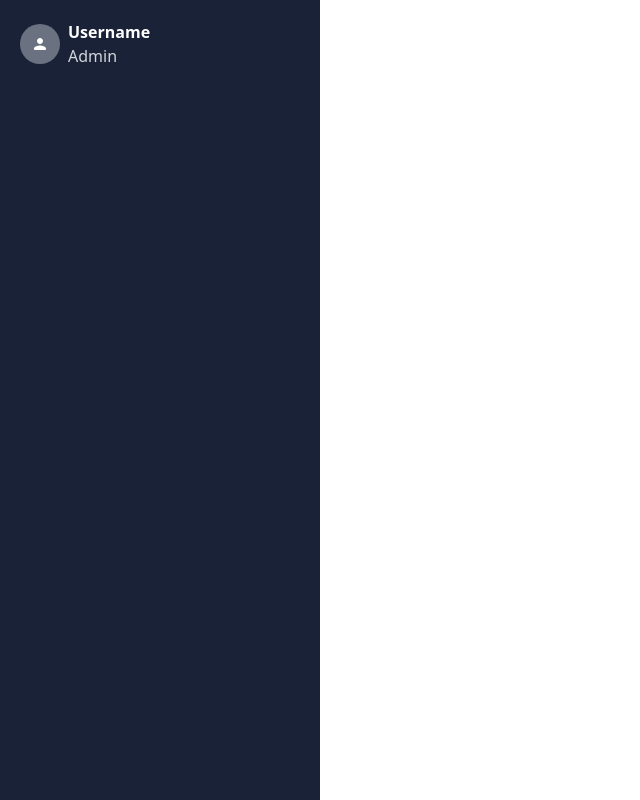
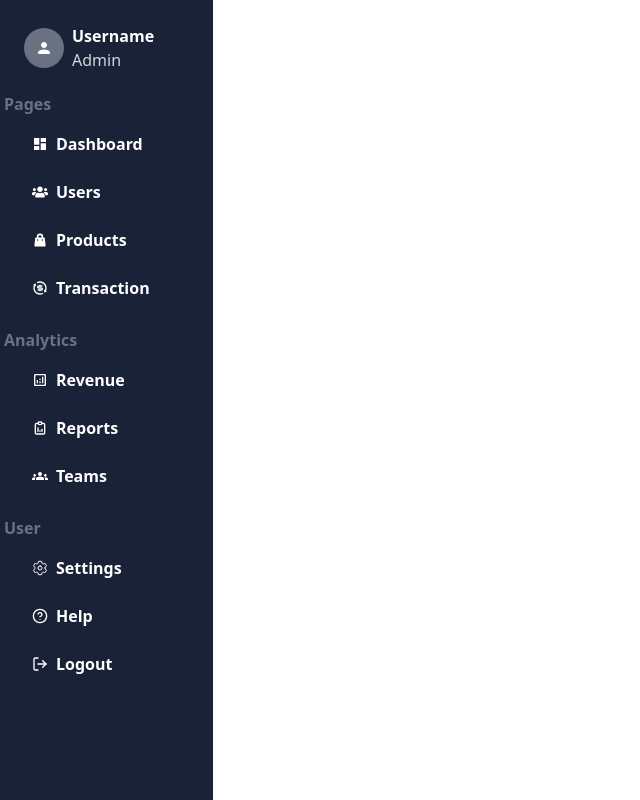
Before and after one commit to OshaqNaimat/Admin_dashboard, a Next.js app: page / in a window 1280 px wide. Shown: the whole page, without its empty margins (0-640 px from the left). Built offline with nearby package versions, Linux system fonts and the light colour scheme.

Commit message:
sidebar done

```diff
--- a/app/components/Sidebar.jsx
+++ b/app/components/Sidebar.jsx
@@ -1,9 +1,10 @@
 import React from "react";
 import { IoMdPerson } from "react-icons/io";
+import sidebarData from "../data/SidebarData";
 
 const Sidebar = () => {
   return (
-    <div className="bg-[#192237]  min-h-screen col-span-12 sm:col-span-6 md:col-span-4 lg:col-span-3">
+    <div className="bg-[#192237] h-[90vh] p-1 overflow-y-scroll min-h-screen col-span-12 sm:col-span-6 md:col-span-4 lg:col-span-3 xl:col-span-2">
       <div className="flex text-white  items-center p-5 gap-2 hover:scale-95 hover:bg-gray-900 rounded-md duration-100 transition cursor-pointer">
         <IoMdPerson className="w-10 h-10 rounded-full bg-gray-500 p-3" />
         <div className="flex flex-col">
@@ -11,6 +12,29 @@ const Sidebar = () => {
           <span className="text-gray-300 font-light">Admin</span>
         </div>
       </div>
+
+      <ul className="flex flex-col gap-3">
+        {sidebarData.map((item, index) => {
+          return (
+            <li className="text-gray-500 font-semibold" key={index}>
+              {item.section}
+              <ul>
+                {item.Lists.map((item, index) => {
+                  return (
+                    <li
+                      className="text-white items-center gap-2 ms-5 my-2 hover:bg-gray-900 p-2 rounded-md cursor-pointer hover:scale-95 duration-100 transition font-semibold flex"
+                      key={index}
+                    >
+                      {item.icon}
+                      {item.name}
+                    </li>
+                  );
+                })}
+              </ul>
+            </li>
+          );
+        })}
+      </ul>
     </div>
   );
 };
--- a/app/components/SidebarData.jsx
+++ /dev/null
@@ -1 +0,0 @@
-export const sidebarItems = [{}];
--- /dev/null
+++ b/app/data/SidebarData.jsx
@@ -0,0 +1,92 @@
+import { MdDashboard } from "react-icons/md";
+import { FaUser, FaUsers } from "react-icons/fa";
+import { HiShoppingBag } from "react-icons/hi";
+import { RiExchangeDollarLine } from "react-icons/ri";
+import { MdOutlineAnalytics } from "react-icons/md";
+import { TbReportAnalytics } from "react-icons/tb";
+import { MdGroups } from "react-icons/md";
+import { IoSettingsOutline } from "react-icons/io5";
+import { FiHelpCircle, FiLogOut } from "react-icons/fi";
+
+export const sidebarData = [
+  {
+    id: 1,
+    section: "Pages",
+    Lists: [
+      {
+        id: 1,
+        name: "Dashboard",
+        icon: <MdDashboard />,
+        path: "/dashboard",
+      },
+      {
+        id: 2,
+        name: "Users",
+        icon: <FaUsers />,
+        path: "/users",
+      },
+      {
+        id: 3,
+        name: "Products",
+        icon: <HiShoppingBag />,
+        path: "/products",
+      },
+      {
+        id: 4,
+        name: "Transaction",
+        icon: <RiExchangeDollarLine />,
+        path: "/transactions",
+      },
+    ],
+  },
+  {
+    id: 2,
+    section: "Analytics",
+    Lists: [
+      {
+        id: 1,
+        name: "Revenue",
+        icon: <MdOutlineAnalytics />,
+        path: "/revenue",
+      },
+      {
+        id: 2,
+        name: "Reports",
+        icon: <TbReportAnalytics />,
+        path: "/reports",
+      },
+      {
+        id: 3,
+        name: "Teams",
+        icon: <MdGroups />,
+        path: "/teams",
+      },
+    ],
+  },
+  {
+    id: 3,
+    section: "User",
+    Lists: [
+      {
+        id: 1,
+        name: "Settings",
+        icon: <IoSettingsOutline />,
+        path: "/settings",
+      },
+      {
+        id: 2,
+        name: "Help",
+        icon: <FiHelpCircle />,
+        path: "/help",
+      },
+      {
+        id: 3,
+        name: "Logout",
+        icon: <FiLogOut />,
+        action: "logout",
+      },
+    ],
+  },
+];
+
+export default sidebarData;
--- a/app/globals.css
+++ b/app/globals.css
@@ -1 +1,4 @@
 @import "tailwindcss";
+::-webkit-scrollbar{
+    display: none;
+}
```
